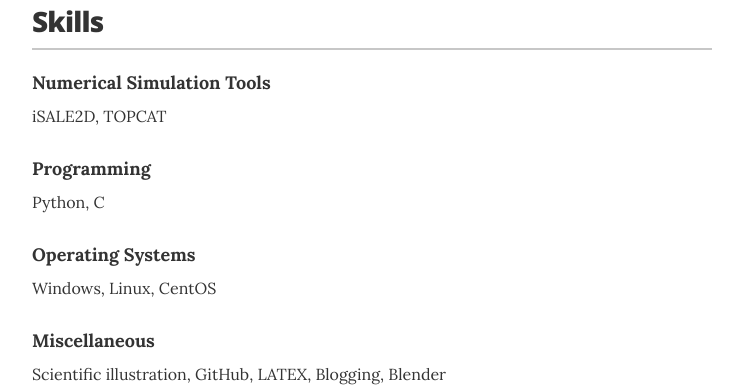
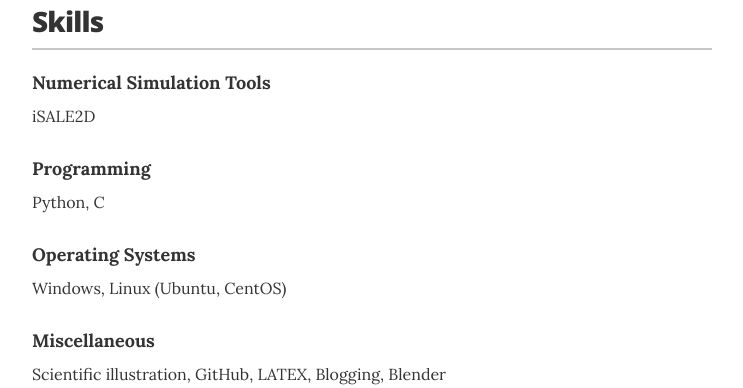
Before and after one commit to rasnv/rasnv.github.io, a Jekyll site: the page built from index.html, in a window 1280 px wide. Shown: the part 1718-2106 px from the top of the page, without its empty margins (268-1011 px from the left). Built offline with Jekyll 4.4.1, drawn with Linux system fonts in a browser that asks for light colours.

Commit message:
Update skills.yml

```diff
--- a/_data/skills.yml
+++ b/_data/skills.yml
@@ -1,12 +1,12 @@
 # Skills
 - skill: Numerical Simulation Tools
-  description: iSALE2D, TOPCAT
+  description: iSALE2D
 
 - skill: Programming
   description: Python, C
 
 - skill: Operating Systems
-  description: Windows, Linux, CentOS
+  description: Windows, Linux (Ubuntu, CentOS)
 
 - skill: Miscellaneous
   description: Scientific illustration, GitHub, LATEX, Blogging, Blender
```
